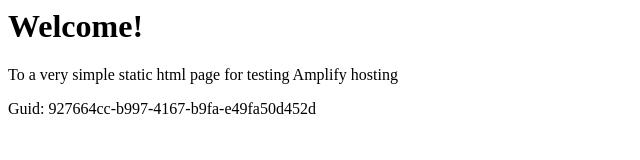
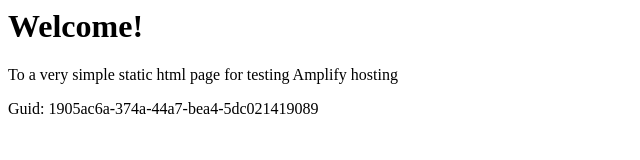
Before and after one commit to aws-aemilia-kix/Github-PR-Commit-Integration-Test-DoNotTouch-Gith-BKMSSQOA-v1-preprod-ap-northeast-3, a website: page src/index.html in a window 1280 px wide. Shown: the full height of the page, 0-640 px from the left. Drawn offline with Linux system fonts and the light colour scheme.

Commit message:
commit from integ tests

```diff
--- a/src/index.html
+++ b/src/index.html
@@ -12,6 +12,6 @@
 <body>
     <h1>Welcome!</h1>
     <p>To a very simple static html page for testing Amplify hosting</p>
-    <p>Guid: 927664cc-b997-4167-b9fa-e49fa50d452d</p></body>
+    <p>Guid: 1905ac6a-374a-44a7-bea4-5dc021419089</p></body>
 
 </html>
```
